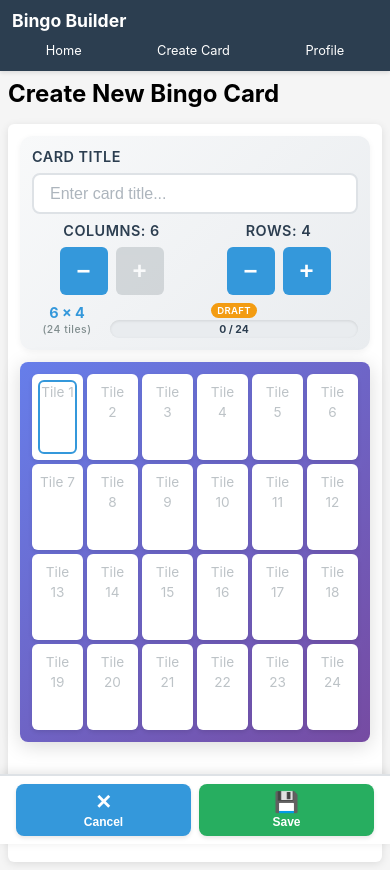
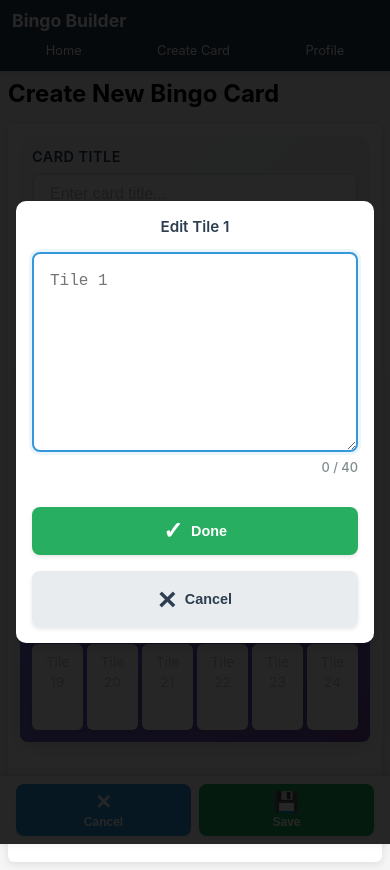
Before and after one commit to JulienMattiussi/bingo-builder, a React (Vite) app in the folder frontend/: page /create in a window 390 px wide. Both pictures are taken after a click on the element 57 px from the left and 416 px from the top of the page. Built offline with nearby package versions, Linux system fonts and the light colour scheme.

Commit message:
edit on mobile

```diff
--- a/frontend/src/App.css
+++ b/frontend/src/App.css
@@ -678,6 +678,12 @@ button.primary:hover:not(:disabled) {
     padding: var(--padding-md);
     /* Touch-friendly */
     -webkit-tap-highlight-color: transparent;
+    cursor: pointer;
+  }
+
+  .bingo-tile textarea[readonly] {
+    cursor: pointer;
+    user-select: none;
   }
 
   .bingo-tile input,
@@ -1834,6 +1840,49 @@ button.primary:hover:not(:disabled) {
   font-size: 2rem;
 }
 
+/* Tile Editor Modal (for Create/Edit pages) */
+.tile-editor-container {
+  margin-bottom: var(--spacing-xl);
+}
+
+.tile-editor-container label {
+  display: block;
+  font-size: var(--font-size-lg);
+  font-weight: var(--font-weight-semibold);
+  color: var(--color-text-primary);
+  margin-bottom: var(--spacing-md);
+  text-align: center;
+}
+
+.tile-editor-textarea {
+  width: 100%;
+  min-height: 200px;
+  padding: var(--padding-lg);
+  font-size: var(--font-size-xl);
+  font-weight: var(--font-weight-medium);
+  line-height: 1.4;
+  border: 2px solid var(--color-gray-300);
+  border-radius: var(--radius-md);
+  background: var(--color-bg-card);
+  color: var(--color-text-primary);
+  resize: vertical;
+  transition: var(--transition-fast);
+}
+
+.tile-editor-textarea:focus {
+  outline: none;
+  border-color: var(--color-primary);
+  box-shadow: 0 0 0 3px var(--color-primary-light);
+}
+
+.tile-char-count {
+  text-align: right;
+  font-size: var(--font-size-sm);
+  color: var(--color-text-secondary);
+  margin-top: var(--spacing-xs);
+  font-weight: var(--font-weight-medium);
+}
+
 @keyframes fadeIn {
   from {
     opacity: 0;
--- a/frontend/src/components/BingoGridEditor.jsx
+++ b/frontend/src/components/BingoGridEditor.jsx
@@ -3,7 +3,16 @@
  * Editable grid of bingo tiles
  */
 
-function BingoGridEditor({ tiles, rows, columns, onTileChange }) {
+function BingoGridEditor({ tiles, rows, columns, onTileChange, onTileClick }) {
+  const isMobile = () => window.innerWidth < 768;
+
+  const handleTileClick = (tile, index) => {
+    // On mobile, open full-size editor modal
+    if (onTileClick && isMobile()) {
+      onTileClick({ ...tile, position: index });
+    }
+  };
+
   return (
     <div
       className="bingo-grid"
@@ -13,13 +22,18 @@ function BingoGridEditor({ tiles, rows, columns, onTileChange }) {
       }}
     >
       {tiles.map((tile, index) => (
-        <div key={index} className="bingo-tile">
+        <div
+          key={index}
+          className="bingo-tile"
+          onClick={() => handleTileClick(tile, index)}
+        >
           <textarea
             value={tile.value}
             onChange={(e) => onTileChange(index, e.target.value)}
             placeholder={`Tile ${index + 1}`}
             maxLength={40}
             rows={3}
+            readOnly={onTileClick && isMobile()}
           />
         </div>
       ))}
--- /dev/null
+++ b/frontend/src/components/TileEditorModal.jsx
@@ -0,0 +1,74 @@
+/**
+ * TileEditorModal Component
+ * Full-screen tile editor for mobile devices
+ */
+import { useState, useEffect } from "react";
+
+function TileEditorModal({ tile, onSave, onClose }) {
+  const [value, setValue] = useState("");
+
+  useEffect(() => {
+    if (tile) {
+      setValue(tile.value);
+    }
+  }, [tile]);
+
+  if (!tile) return null;
+
+  const handleSubmit = (e) => {
+    e.preventDefault();
+    onSave(tile.position, value);
+    onClose();
+  };
+
+  const handleCancel = () => {
+    setValue(tile.value); // Reset to original value
+    onClose();
+  };
+
+  return (
+    <div className="tile-viewer-overlay" onClick={handleCancel}>
+      <div className="tile-viewer-content" onClick={(e) => e.stopPropagation()}>
+        <form onSubmit={handleSubmit}>
+          <div className="tile-editor-container">
+            <label htmlFor="tile-editor-input">
+              Edit Tile {tile.position + 1}
+            </label>
+            <textarea
+              id="tile-editor-input"
+              value={value}
+              onChange={(e) => setValue(e.target.value)}
+              placeholder={`Tile ${tile.position + 1}`}
+              maxLength={40}
+              rows={6}
+              autoFocus
+              className="tile-editor-textarea"
+            />
+            <div className="tile-char-count">{value.length} / 40</div>
+          </div>
+          <div className="tile-viewer-actions">
+            <button
+              type="submit"
+              className="tile-viewer-btn check-btn"
+              aria-label="Save and close"
+            >
+              <span className="btn-icon">✓</span>
+              <span className="btn-text">Done</span>
+            </button>
+            <button
+              type="button"
+              className="tile-viewer-btn close-btn"
+              onClick={handleCancel}
+              aria-label="Cancel"
+            >
+              <span className="btn-icon">×</span>
+              <span className="btn-text">Cancel</span>
+            </button>
+          </div>
+        </form>
+      </div>
+    </div>
+  );
+}
+
+export default TileEditorModal;
--- a/frontend/src/pages/CreateCard.jsx
+++ b/frontend/src/pages/CreateCard.jsx
@@ -6,6 +6,7 @@ import MobileActionBar from "../components/MobileActionBar";
 import CardNameModal from "../components/CardNameModal";
 import BingoGridControls from "../components/BingoGridControls";
 import BingoGridEditor from "../components/BingoGridEditor";
+import TileEditorModal from "../components/TileEditorModal";
 
 function CreateCard() {
   const navigate = useNavigate();
@@ -21,6 +22,7 @@ function CreateCard() {
   const [saving, setSaving] = useState(false);
   const [showNameModal, setShowNameModal] = useState(false);
   const [playerName, setPlayerName] = useState("");
+  const [selectedTile, setSelectedTile] = useState(null);
 
   useEffect(() => {
     // Load existing player name
@@ -128,6 +130,7 @@ function CreateCard() {
           rows={rows}
           columns={columns}
           onTileChange={handleTileChange}
+          onTileClick={setSelectedTile}
         />
 
         <div className="button-group">
@@ -157,6 +160,13 @@ function CreateCard() {
           },
         ]}
       />
+
+      {/* Mobile tile editor modal */}
+      <TileEditorModal
+        tile={selectedTile}
+        onSave={handleTileChange}
+        onClose={() => setSelectedTile(null)}
+      />
     </div>
   );
 }
--- a/frontend/src/pages/EditCard.jsx
+++ b/frontend/src/pages/EditCard.jsx
@@ -6,6 +6,7 @@ import MobileActionBar from "../components/MobileActionBar";
 import CardNameModal from "../components/CardNameModal";
 import BingoGridControls from "../components/BingoGridControls";
 import BingoGridEditor from "../components/BingoGridEditor";
+import TileEditorModal from "../components/TileEditorModal";
 
 function EditCard() {
   const { id } = useParams();
@@ -21,6 +22,7 @@ function EditCard() {
   const [showNameModal, setShowNameModal] = useState(false);
   const [playerName, setPlayerName] = useState("");
   const [hasAskedName, setHasAskedName] = useState(false);
+  const [selectedTile, setSelectedTile] = useState(null);
 
   useEffect(() => {
     loadCard();
@@ -197,6 +199,7 @@ function EditCard() {
           rows={rows}
           columns={columns}
           onTileChange={handleTileChange}
+          onTileClick={setSelectedTile}
         />
 
         <div className="button-group">
@@ -249,6 +252,13 @@ function EditCard() {
           },
         ]}
       />
+
+      {/* Mobile tile editor modal */}
+      <TileEditorModal
+        tile={selectedTile}
+        onSave={handleTileChange}
+        onClose={() => setSelectedTile(null)}
+      />
     </div>
   );
 }
```
